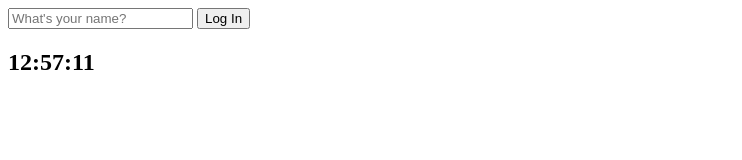
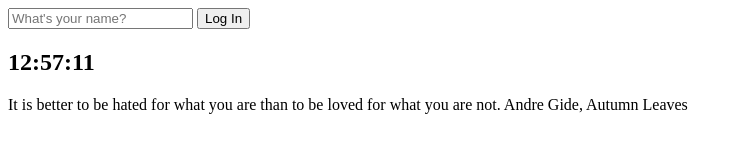
Before and after one commit to sladhe01/chrome-apps, a plain HTML site: page index.html in a window 1280 px wide. Shown: the whole page, without its empty margins (0-742 px from the left). Drawn offline with Linux system fonts and the light colour scheme.

Commit message:
quote functionally complete

```diff
--- a/index.html
+++ b/index.html
@@ -13,7 +13,12 @@
     </form>
     <h2 id="clock">00:00:00</h2>
     <h1 id="greeting" class="invisible"></h1>
+    <div id="quote">
+      <span></span>
+      <span></span>
+    </div>
     <script src="js/greetings.js"></script>
     <script src="js/clock.js"></script>
+    <script src="js/quotes.js"></script>
   </body>
 </html>
--- /dev/null
+++ b/js/quotes.js
@@ -0,0 +1,86 @@
+const quotes = [
+  { quote: "Be yourself; everyone else is already taken.", author: "Oscar Wilde" },
+  {
+    quote:
+      "I'm selfish, impatient and a little insecure. I make mistakes, I am out of control and at times hard to handle. But if you can't handle me at my worst, then you sure as hell don't deserve me at my best.",
+    author: "Marilyn Monroe",
+  },
+  {
+    quote: "So many books, so little time.",
+    author: "Frank Zappa",
+  },
+  {
+    quote: "Two things are infinite: the universe and human stupidity; and I'm not sure about the universe.",
+    author: "Albert Eddison",
+  },
+  { quote: "A room without books is like a body without a soul.", author: "Marcus Tullius Cicero" },
+  {
+    quote:
+      "Be who you are and say what you feel, because those who mind don't matter, and those who matter don't mind.",
+    author: "Bernard M. Baruch",
+  },
+  {
+    quote:
+      "You've gotta dance like there's nobody watching, Love like you'll never be hurt, Sing like there's nobody listening, And live like it's heaven on earth.",
+    author: "William W. Purkey",
+  },
+  {
+    quote: "You know you're in love when you can't fall asleep because reality is finally better than your dreams.",
+    author: "Dr. Seuss",
+  },
+  { quote: "You only live once, but if you do it right, once is enough.", author: "Mae West" },
+  { quote: "Be the change that you wish to see in the world.", author: "Mahatma Gandhi" },
+  { quote: "In three words I can sum up everything I've learned about life: it goes on.", author: "Robert Frost" },
+  {
+    quote: "If you want to know what a man's like, take a good look at how he treats his inferiors, not his equals.",
+    author: "J.K. Rowling, Harry Potter and the Goblet of Fire",
+  },
+  { quote: "If you tell the truth, you don't have to remember anything.", author: "Mark Twain" },
+  {
+    quote:
+      "I've learned that people will forget what you said, people will forget what you did, but people will never forget how you made them feel.",
+    author: "Maya Angelou",
+  },
+  { quote: "A friend is someone who knows all about you and still loves you.", author: " Elbert Hubbard" },
+  { quote: "To live is the rarest thing in the world. Most people exist, that is all.", author: "Oscar Wilde" },
+  { quote: "Always forgive your enemies nothing annoys them so much.", author: "Oscar Wilde" },
+  {
+    quote:
+      "Darkness cannot drive out darkness: only light can do that. Hate cannot drive out hate: only love can do that.",
+    author: "Martin Luther King Jr., A Testament of Hope: The Essential Writings and Speeches",
+  },
+  { quote: "Live as if you were to die tomorrow. Learn as if you were to live forever", author: "Mahatma Gandhi" },
+  { quote: "We accept the love we think we deserve.", author: "Stephen Chbosky, The Perks of Being a Wallflower" },
+  { quote: "Without music, life would be a mistake.", author: "Friedrich Nietzsche, Twilight of the Idols" },
+  {
+    quote: "I am so clever that sometimes I don't understand a single word of what I am saying.",
+    author: "Oscar Wilde, The Happy Prince and Other Stories",
+  },
+  {
+    quote:
+      "To be yourself in a world that is constantly trying to make you something else is the greatest accomplishment.",
+    author: "Ralph Waldo Emerson",
+  },
+  {
+    quote:
+      "I believe that everything happens for a reason. People change so that you can learn to let go, things go wrong so that you appreciate them when they're right, you believe lies so you eventually learn to trust no one but yourself, and sometimes good things fall apart so better things can fall together",
+    author: "Marilyn Monroe",
+  },
+  {
+    quote: "It is better to be hated for what you are than to be loved for what you are not.",
+    author: "Andre Gide, Autumn Leaves",
+  },
+  {
+    quote:
+      "Twenty years from now you will be more disappointed by the things that you didn't do than by the ones you did do. So throw off the bowlines. Sail away from the safe harbor. Catch the trade winds in your sails. Explore. Dream. Discover.",
+    author: "H. Jackson Brown Jr., P.S. I Love You",
+  },
+];
+
+const quote = document.querySelector("#quote span:first-child");
+const author = document.querySelector("#quote span:last-child");
+const todaysQuote = quotes[Math.floor(Math.random() * quotes.length)];
+
+quote.innerText = todaysQuote.quote;
+author.innerText = todaysQuote.author;
+console.log(todaysQuote);
```
